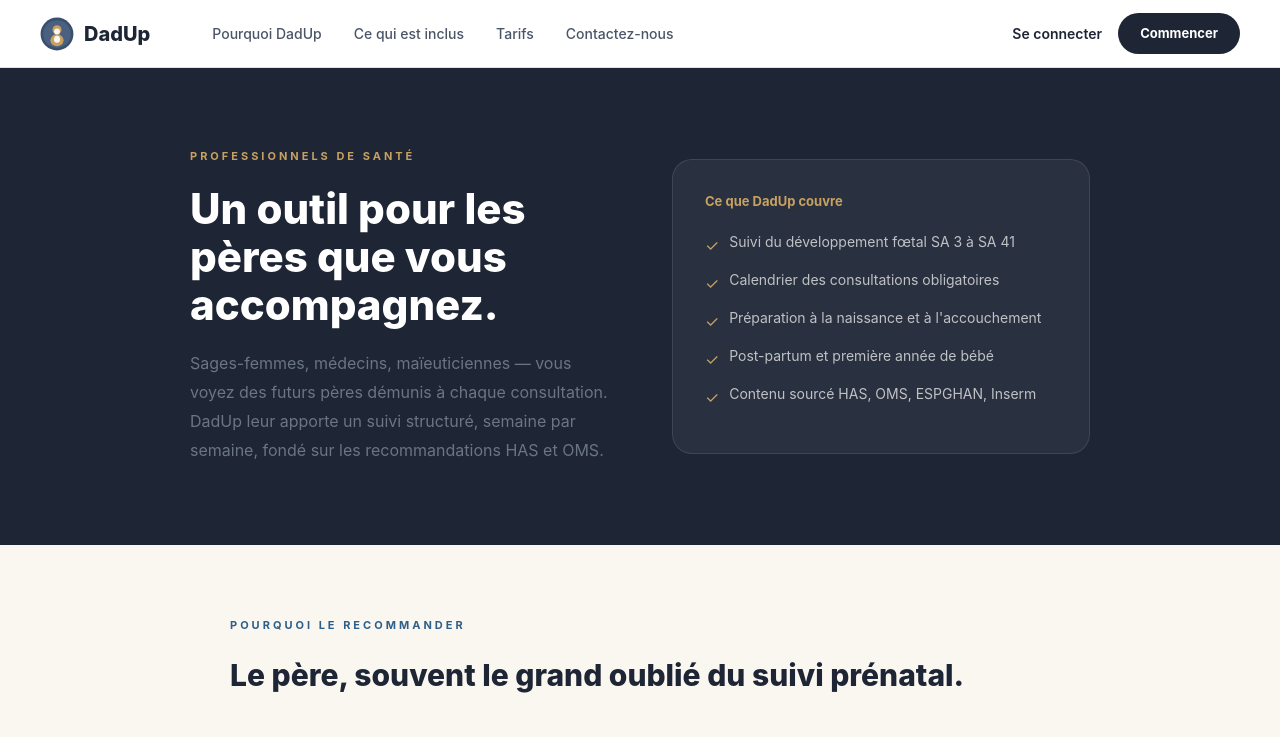
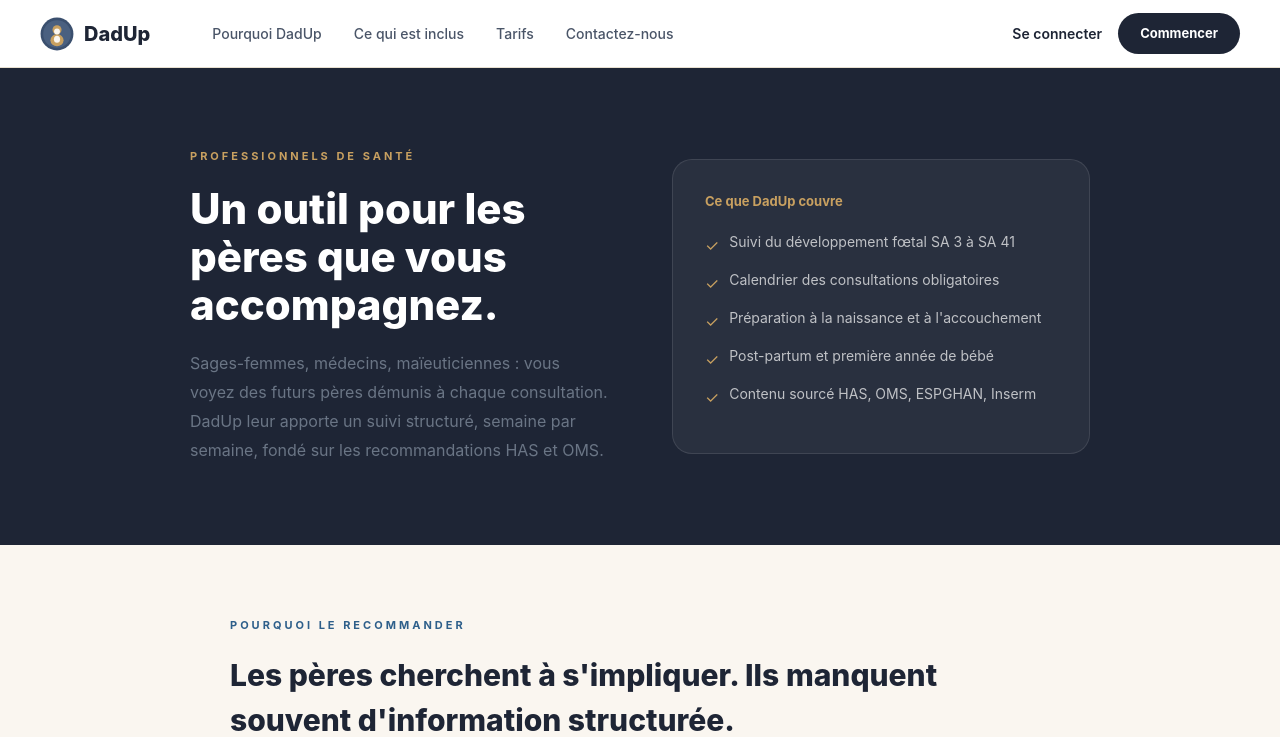
Before and after one commit to Julproject/dadup, a Next.js app: page /professionnels in a window 1280 px wide. Shown: the top 737 px of the page. Built offline with nearby package versions, Linux system fonts and the light colour scheme.

Commit message:
Update page.tsx

```diff
--- a/app/professionnels/page.tsx
+++ b/app/professionnels/page.tsx
@@ -81,7 +81,7 @@ export default function ProfessionnelsPage() {
                 Un outil pour les pères que vous accompagnez.
               </h1>
               <p style={{ color: '#6a7585', fontSize: '16px', lineHeight: 1.8, margin: 0 }}>
-                Sages-femmes, médecins, maïeuticiennes — vous voyez des futurs pères démunis à chaque consultation. DadUp leur apporte un suivi structuré, semaine par semaine, fondé sur les recommandations HAS et OMS.
+                Sages-femmes, médecins, maïeuticiennes : vous voyez des futurs pères démunis à chaque consultation. DadUp leur apporte un suivi structuré, semaine par semaine, fondé sur les recommandations HAS et OMS.
               </p>
             </div>
             <div style={{ background: 'rgba(255,255,255,0.05)', borderRadius: '20px', padding: '32px', border: '1px solid rgba(255,255,255,0.1)' }}>
@@ -106,7 +106,7 @@ export default function ProfessionnelsPage() {
       {/* POURQUOI RECOMMANDER */}
       <section className="sp" style={{ padding: '72px 40px', maxWidth: '900px', margin: '0 auto' }}>
         <p style={{ color: C.blue, fontSize: '11px', fontWeight: 700, letterSpacing: '3px', textTransform: 'uppercase' as const, margin: '0 0 20px' }}>Pourquoi le recommander</p>
-        <h2 style={{ color: C.dark, fontSize: '30px', fontWeight: 800, margin: '0 0 40px' }}>Le père, souvent le grand oublié du suivi prénatal.</h2>
+        <h2 style={{ color: C.dark, fontSize: '30px', fontWeight: 800, margin: '0 0 40px' }}>Les pères cherchent à s'impliquer. Ils manquent souvent d'information structurée.</h2>
         <div className="atouts-grid">
           {[
             {
```
